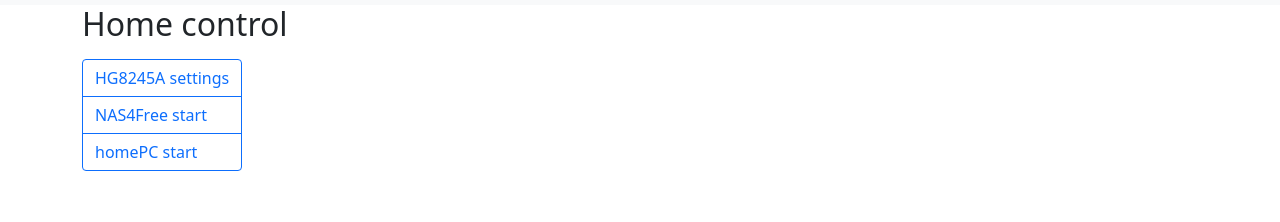
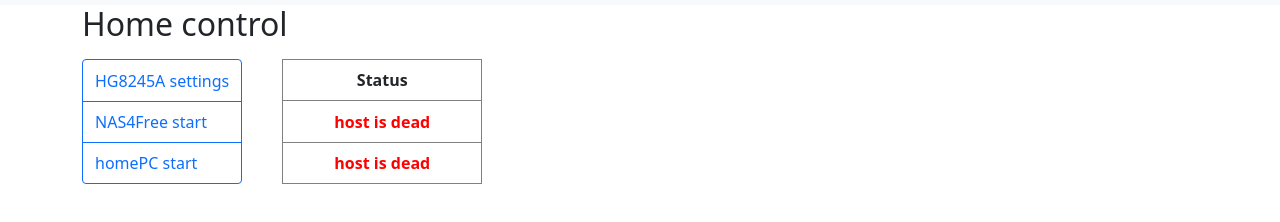
Before and after one commit to iSakha/MyNodeServer, a website: page public/index.html in a window 1280 px wide. Shown: the part 52-274 px from the top of the page. Drawn offline with nearby package versions, Linux system fonts and the light colour scheme.

Commit message:
Host status

```diff
--- a/public/css/style.css
+++ b/public/css/style.css
@@ -0,0 +1,18 @@
+.home-side {
+    min-width:40px;
+}
+
+.table-home {
+    height: 125px;
+    width:200px;
+    text-align: center;
+}
+
+.t-row {
+    height:41px
+}
+
+.t-text {
+    color: red;
+    font-weight: bold;
+}
--- a/public/index.html
+++ b/public/index.html
@@ -57,11 +57,34 @@
   <p></p>
   <div class="home d-flex flex-row container">
 
-    <div class="home-side">
+    <div class="home-side d-flex">
       <div class="btn-group-vertical">
-        <button id="btn-hg8245a-settings" type="button" class="btn btn-outline-primary" style="text-align: left">HG8245A settings</button>
-        <button id="btn-nas4free-wakeup" type="button" class="btn btn-outline-primary" style="text-align: left">NAS4Free start</button>
-        <button id="btn-homepc-wakeup" type="button" class="btn btn-outline-primary" style="text-align: left">homePC start</button>
+        <button id="btn-hg8245a-settings" type="button" class="btn btn-outline-primary" style="text-align: left">HG8245A
+          settings</button>
+        <button id="btn-nas4free-wakeup" type="button" class="btn btn-outline-primary" style="text-align: left">NAS4Free
+          start</button>
+        <button id="btn-homepc-wakeup" type="button" class="btn btn-outline-primary" style="text-align: left">homePC
+          start</button>
+      </div>
+
+      <div class="home-side d-flex"></div>
+
+      <div class="home-side d-flex">
+        <table class="table-bordered table-home">
+          <thead>
+            <tr class="t-row">
+              <th scope="col">Status</th>
+            </tr>
+          </thead>
+          <tbody>
+            <tr class="t-row t-text">
+              <td>host is dead</td>
+            </tr>
+            <tr class="t-row t-text">
+              <td>host is dead</td>
+            </tr>
+          </tbody>
+        </table>
       </div>
 
     </div>
```
